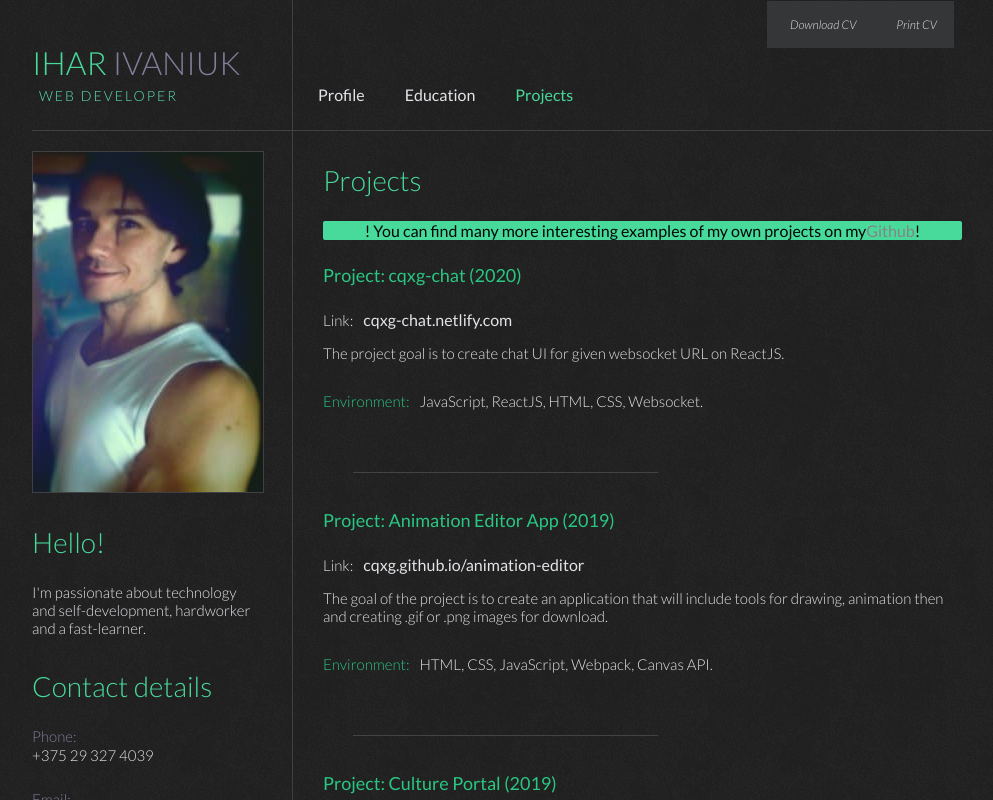
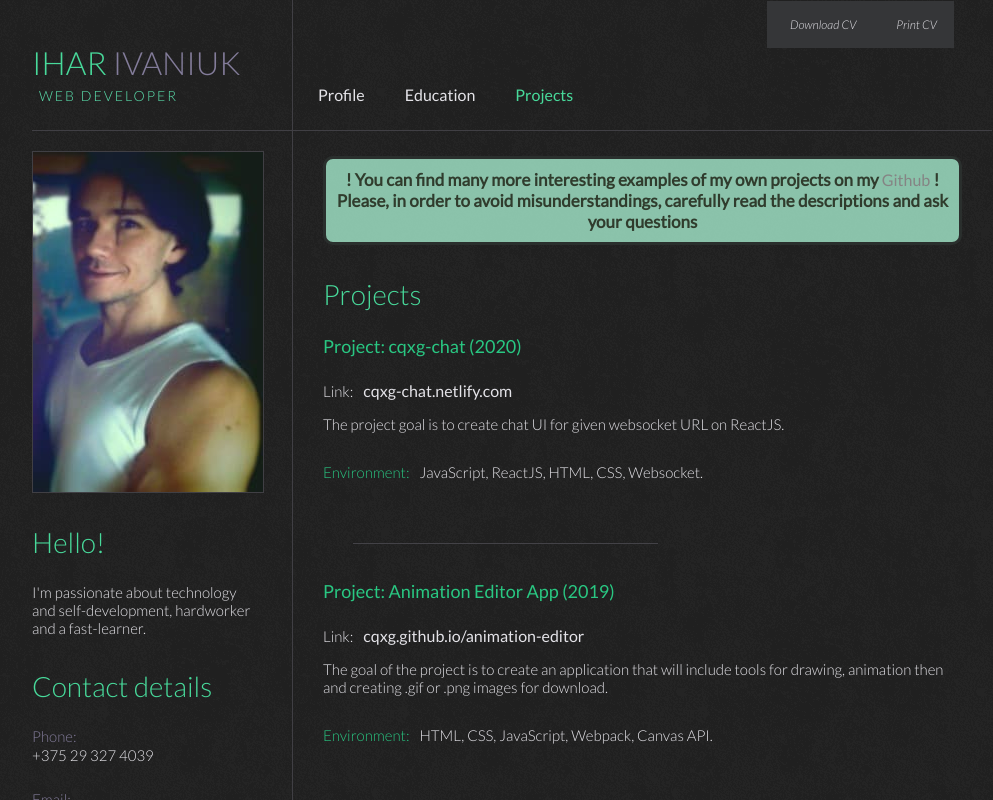
Before and after one commit to cqxg/rsschool-2019Q1-cv, a React (Create React App) app: page /projects in a window 1280 px wide. Shown: the top 800 px of the page, without its empty margins (128-1121 px from the left). Built offline with nearby package versions, Linux system fonts and the light colour scheme.

Commit message:
feat: add new project note

```diff
--- a/src/Styles/styles.css
+++ b/src/Styles/styles.css
@@ -453,12 +453,14 @@ li:before {
 }
 
 .back_highlight {
-    font-size: 16px;
-    font-weight: 500;
-    border-radius: 2px;
-    color: #000507;
+    padding: 10px;
+    font-size: 17px;
+    color: #303c2d;
+    font-weight: bold;
     text-align: center;
-    background-color: #48DA9B;
+    border-radius: 10px;
+    border: 3px solid #212121e8;
+    background-color: #b3ffdeba;
 }
 
 #footer {
--- a/src/components/Main/Projects.js
+++ b/src/components/Main/Projects.js
@@ -3,11 +3,16 @@ import React from 'react';
 const Projects = () => (
     <div id="content_container">
         <div className="last block">
-            <h2>Projects</h2>
+
+
             <p className="back_highlight">
                 ! You can find many more interesting examples of my own projects on my
-                <a className="education_link" href="https://github.com/cqxg">Github</a>!
+                <a className="education_link" href="https://github.com/cqxg"> Github</a> !
+                <br></br>
+                Please, in order to avoid misunderstandings, carefully read the descriptions and ask your questions
             </p>
+
+            <h2>Projects</h2>
 
             <h4 className="highlight">Project: cqxg-chat (2020)</h4>
             <p>Link:<a className="project_link" href="https://cqxg-chat.netlify.com/">cqxg-chat.netlify.com</a></p>
```
